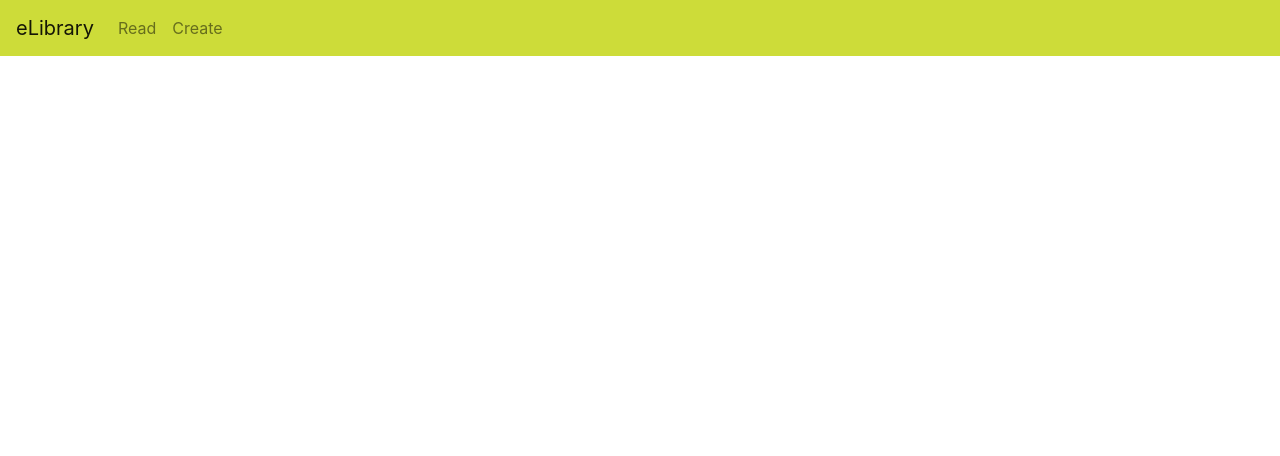
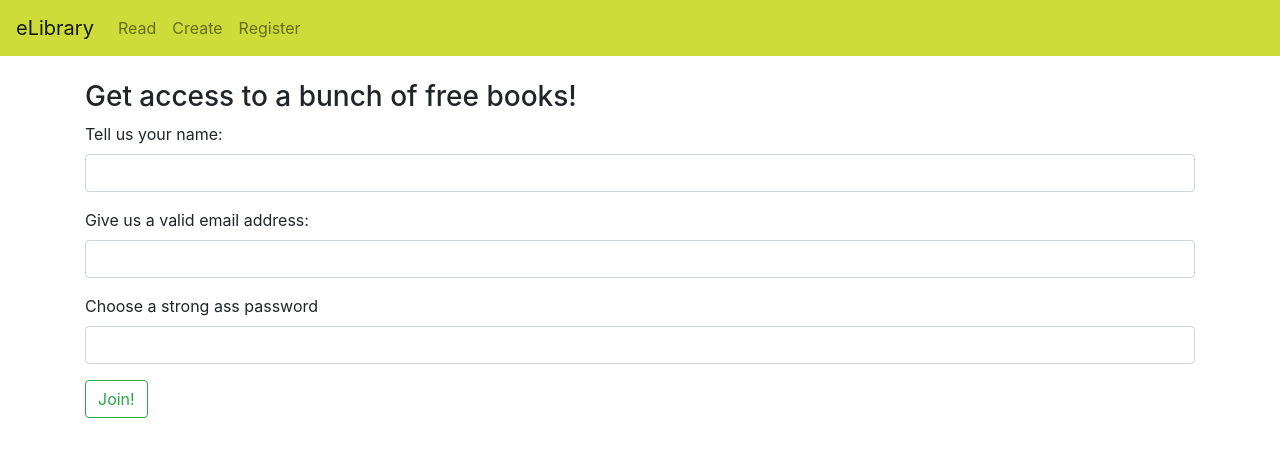
Before and after one commit to cocacolaboxers/eLibrary, a React (Create React App) app in the folder eLibrary/e-library/: page /register in a window 1280 px wide. Shown: the top 456 px of the page. Built offline with nearby package versions, Linux system fonts and the light colour scheme.

Commit message:
Now registering users into DB using UI

```diff
--- a/eLibrary/e-library/src/App.js
+++ b/eLibrary/e-library/src/App.js
@@ -6,6 +6,7 @@ import "bootstrap/dist/css/bootstrap.min.css"
 import Navbar from "./components/navbar.js"
 import BookList from "./components/bookList.js";
 import CreateBook from "./components/createBook.js";
+import Register from "./components/register.js";
 
 function App() {
   return (
@@ -14,6 +15,7 @@ function App() {
       <br/>
       <Route path = "/collection" component = {BookList} />
       <Route path = "/create" component = {CreateBook} />
+      <Route path = "/register" component = {Register} />
     </Router>
   );
 }
--- a/eLibrary/e-library/src/components/navbar.js
+++ b/eLibrary/e-library/src/components/navbar.js
@@ -15,6 +15,9 @@ export default class Navbar extends Component {
           <li className="navbar-item">
           <Link to="/create" className="nav-link">Create</Link>
           </li>
+          <li className="navbar-item">
+          <Link to="/register" className="nav-link">Register</Link>
+          </li>
         </ul>
         </div>
       </nav>
--- /dev/null
+++ b/eLibrary/e-library/src/components/register.js
@@ -0,0 +1,98 @@
+import React, { Component } from 'react';
+import axios from 'axios';
+
+export default class Register extends Component {
+
+constructor(props){
+    super(props);
+
+    this.onChangeName = this.onChangeName.bind(this);
+    this.onChangeEmail = this.onChangeEmail.bind(this);
+    this.onChangePassword = this.onChangePassword.bind(this);
+    this.onJoin = this.onJoin.bind(this);
+
+    this.state = {
+        name: '',
+        email: '',
+        password: ''
+    }
+}
+
+onChangeName(e){
+     this.setState({
+         name: e.target.value
+     });
+}
+
+onChangeEmail(e){
+    this.setState({
+        email: e.target.value
+    });
+}
+
+onChangePassword(e){
+    this.setState({
+        password: e.target.value
+    });
+}
+
+onJoin(e){
+    e.preventDefault();
+
+    const user = {
+        name: this.state.name,
+        email: this.state.email,
+        password: this.state.password
+    }
+
+    console.log(user)
+
+    axios.post('http://localhost:3000/users/register', user)
+    .then(res => console.log(res.data));
+
+    //Take registered user to book collection
+    window.location = '/collection';
+}
+
+render() {
+    return (
+        <div className = "container">
+            <h3>Get access to a bunch of free books!</h3>
+            <form onSubmit = {this.onJoin}>
+            <div className = "form-group">
+                <label>Tell us your name: </label>
+                <input  type = "text"
+                    required
+                    className = "form-control"
+                    value = {this.state.name}
+                    onChange = {this.onChangeName}
+                    />
+            </div>
+            <div className = "form-group">
+                <label>Give us a valid email address: </label>
+                <input
+                    type = "text"
+                    className = "form-control"
+                    value = {this.state.email}
+                    onChange = {this.onChangeEmail}
+                    />
+            </div>
+
+            <div className = "form-group">
+                <label>Choose a strong ass password</label>
+                <input
+                    type = "text"
+                    className = "form-control"
+                    value = {this.state.password}
+                    onChange = {this.onChangePassword}
+                    />
+            </div>
+
+            <div className = "form-group">
+                <input type = "submit" value = "Join!" className = "btn btn-outline-success" style = {{}} />
+            </div>
+            </form>
+        </div>
+    )
+  }
+}
```
